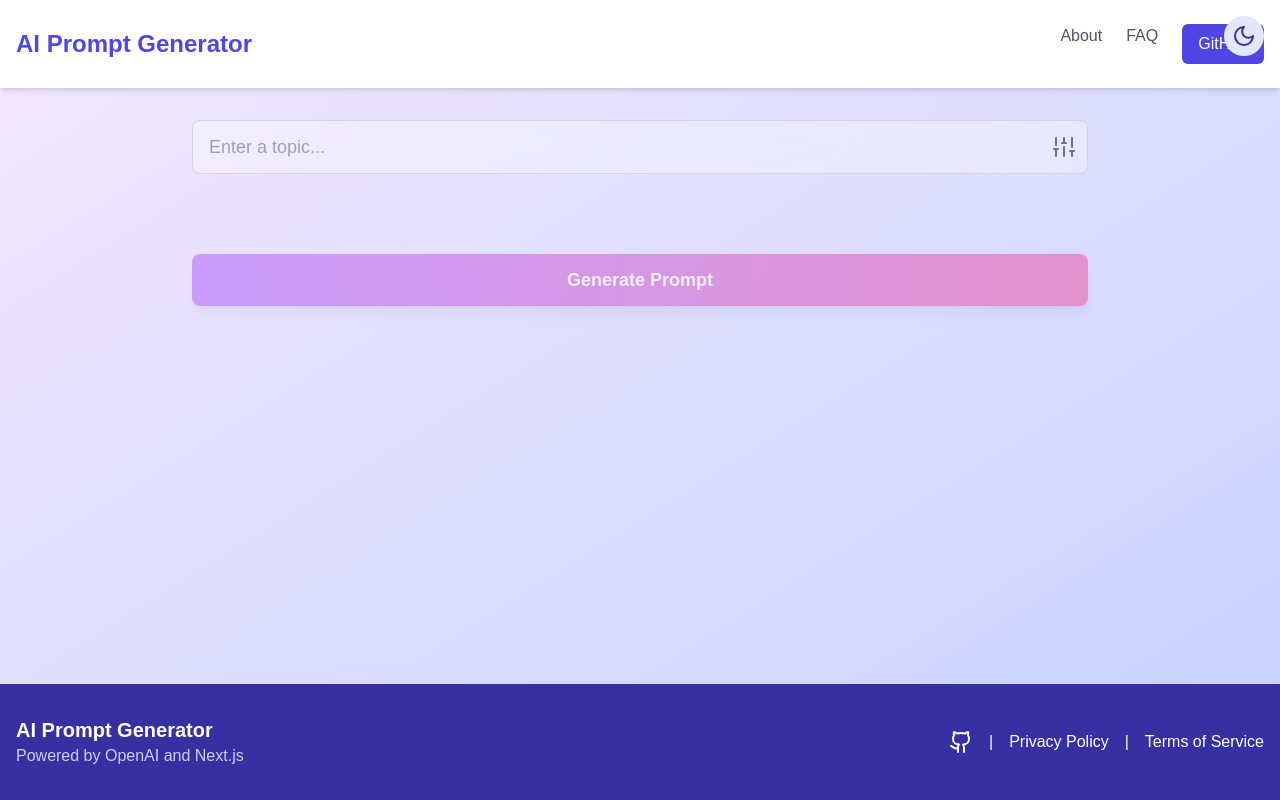
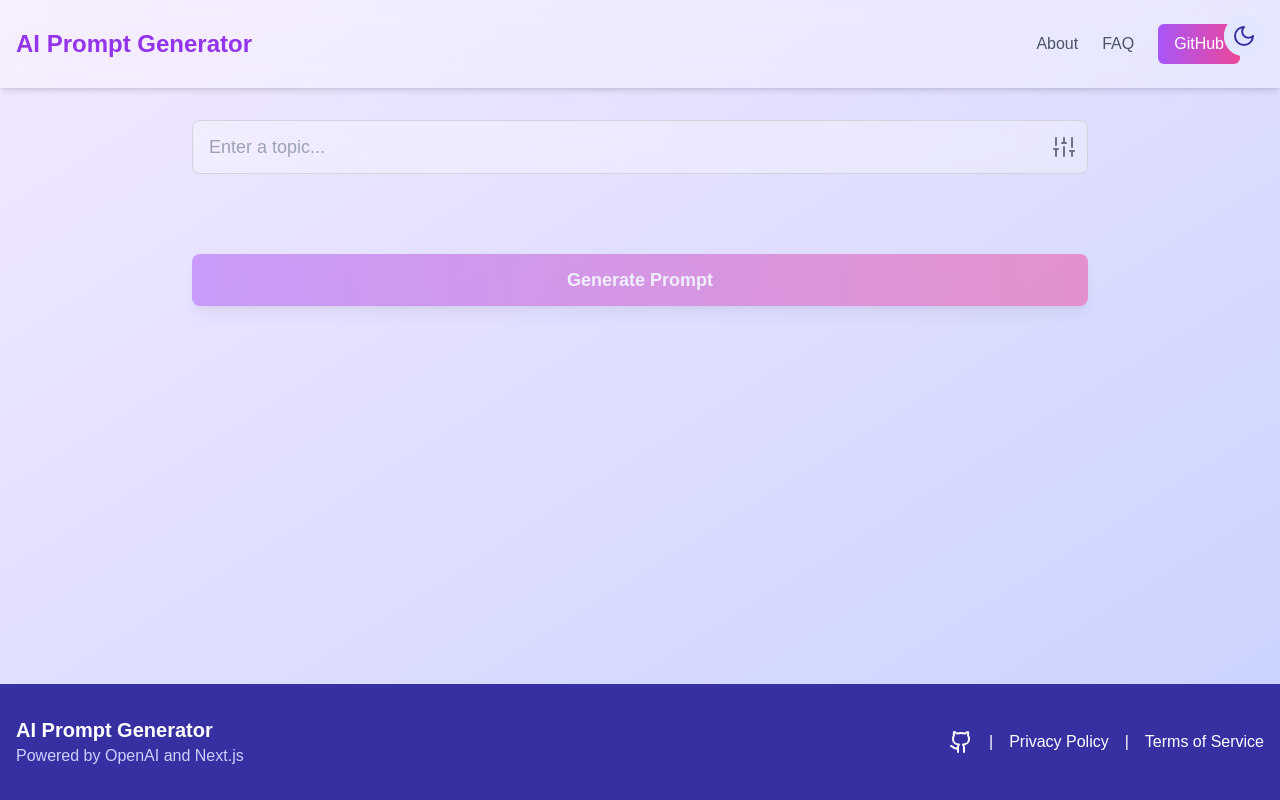
Before and after one commit to saikothasan/nex, a Next.js app: page / in a window 1280 px wide. Built offline with nearby package versions, Linux system fonts and the light colour scheme.

Commit message:
Update Header.tsx

```diff
--- a/components/Header.tsx
+++ b/components/Header.tsx
@@ -1,37 +1,38 @@
 import Link from 'next/link';
-import { motion } from 'framer-motion';
+import ThemeToggle from './ThemeToggle';
 
 export default function Header() {
   return (
-    <header className="bg-white dark:bg-gray-800 shadow-md">
+    <header className="bg-white/30 dark:bg-gray-800/30 backdrop-blur-md shadow-md">
       <div className="container mx-auto px-4 py-6">
         <div className="flex justify-between items-center">
-          <Link href="/" className="text-2xl font-bold text-indigo-600 dark:text-indigo-400">
+          <Link href="/" className="text-2xl font-bold text-purple-600 dark:text-purple-400">
             AI Prompt Generator
           </Link>
           <nav>
-            <ul className="flex space-x-6">
+            <ul className="flex space-x-6 items-center">
               <li>
-                <Link href="/about" className="text-gray-600 dark:text-gray-300 hover:text-indigo-600 dark:hover:text-indigo-400 transition-colors duration-300">
+                <Link href="/about" className="text-gray-600 dark:text-gray-300 hover:text-purple-600 dark:hover:text-purple-400 transition-colors duration-300">
                   About
                 </Link>
               </li>
               <li>
-                <Link href="/faq" className="text-gray-600 dark:text-gray-300 hover:text-indigo-600 dark:hover:text-indigo-400 transition-colors duration-300">
+                <Link href="/faq" className="text-gray-600 dark:text-gray-300 hover:text-purple-600 dark:hover:text-purple-400 transition-colors duration-300">
                   FAQ
                 </Link>
               </li>
               <li>
-                <motion.a
+                <a
                   href="https://github.com/yourusername/ai-prompt-generator"
                   target="_blank"
                   rel="noopener noreferrer"
-                  className="inline-block bg-indigo-600 text-white px-4 py-2 rounded-md hover:bg-indigo-700 transition-colors duration-300"
-                  whileHover={{ scale: 1.05 }}
-                  whileTap={{ scale: 0.95 }}
+                  className="inline-block bg-gradient-to-r from-purple-500 to-pink-500 text-white px-4 py-2 rounded-md hover:from-purple-600 hover:to-pink-600 transition-colors duration-300"
                 >
                   GitHub
-                </motion.a>
+                </a>
+              </li>
+              <li>
+                <ThemeToggle />
               </li>
             </ul>
           </nav>
```
